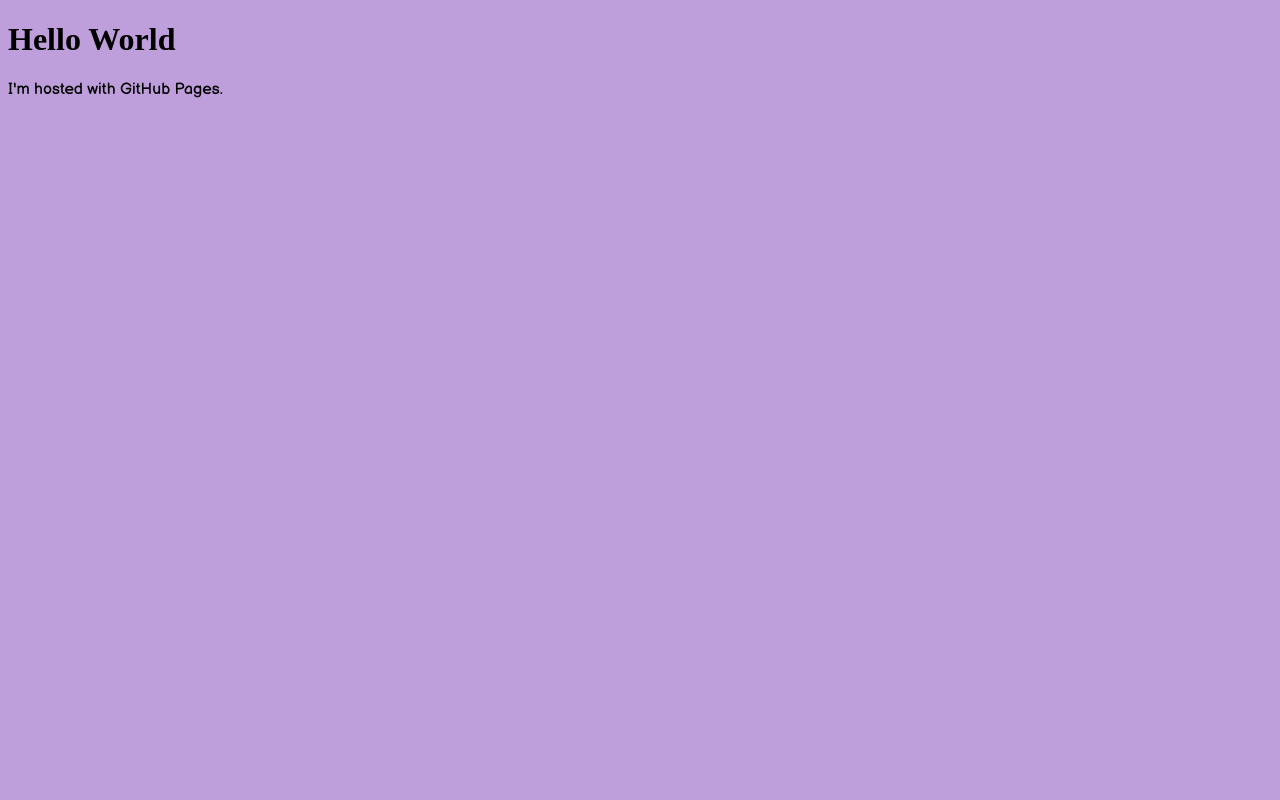
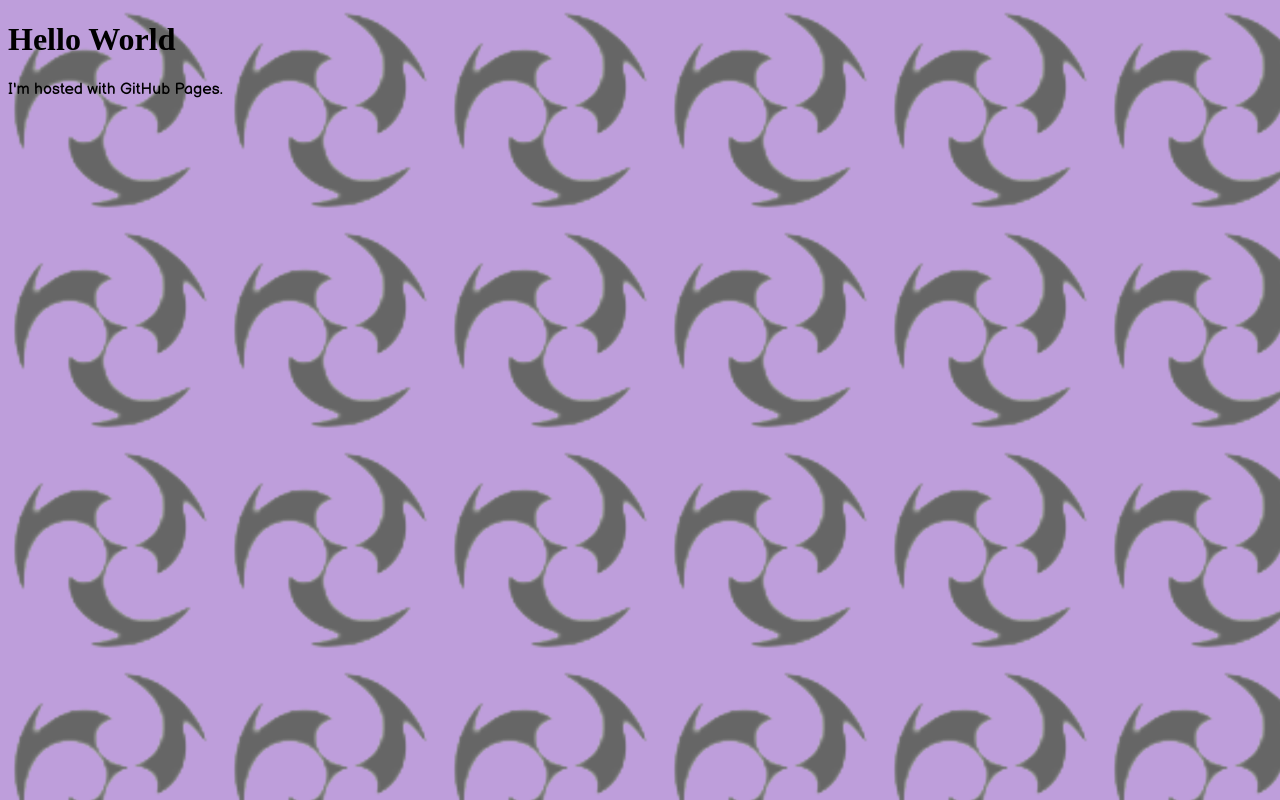
Before and after one commit to katykat26099/keqing, a plain HTML site: page index.html in a window 1280 px wide. Drawn offline with Linux system fonts and the light colour scheme; a web font is replaced by a local one.

Commit message:
bg image
idk if this will work plz help

```diff
--- a/index.html
+++ b/index.html
@@ -7,6 +7,7 @@
   body {
   background-color: #be9edb;
   font-family: 'Balsamiq Sans', cursive;
+  background-image: url("8370F839-31CD-41E2-A599-E91BF8A6DD80.png");
 }
   h1 { font-family: "Londrina Shadow"; serif; }
 
```
